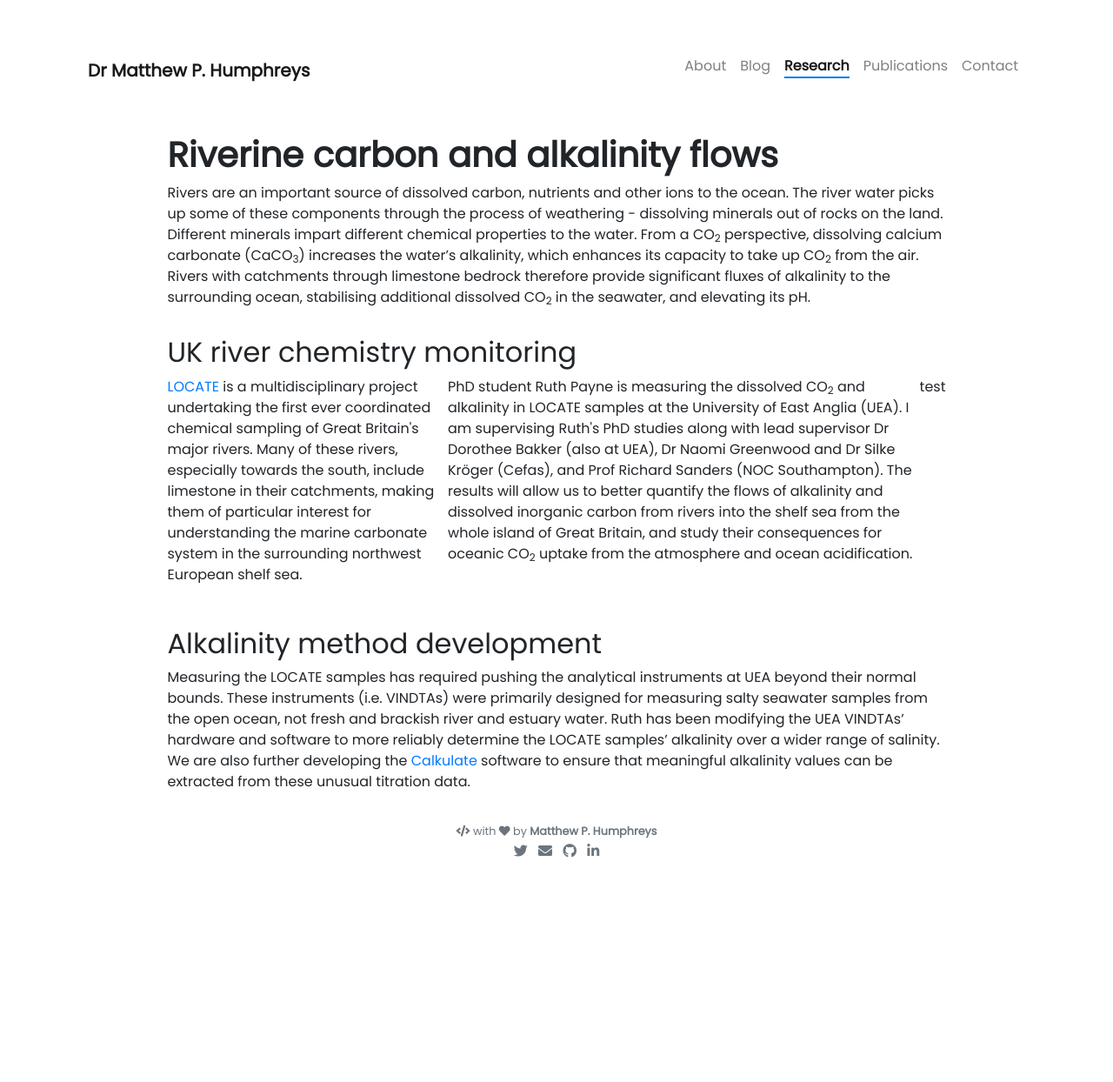
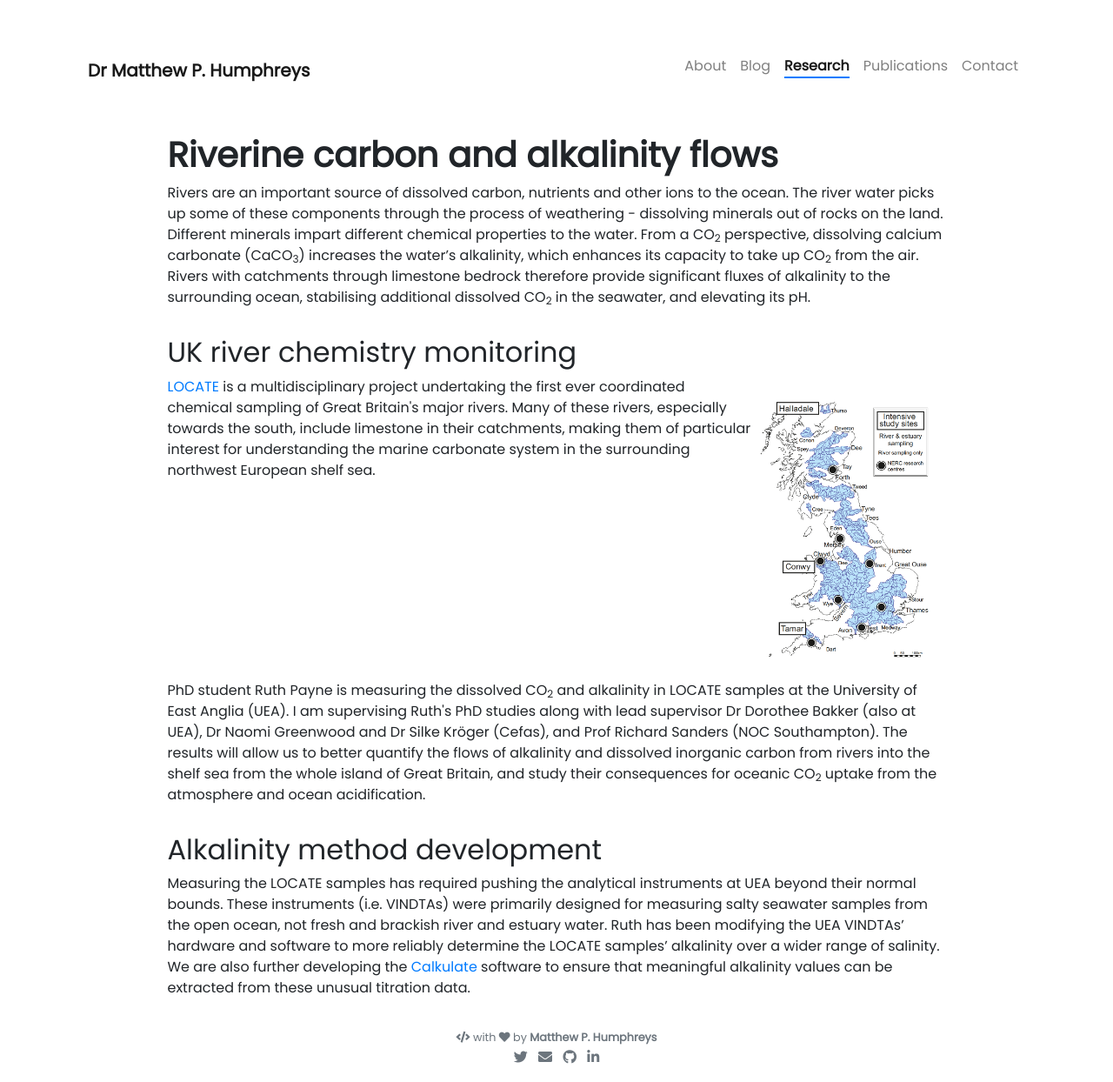
Before and after one commit to mvdh7/mvdh7.github.io, a Jekyll site: the page built from _projects/350-locate.md, in a window 1280 px wide. Shown: the whole page at 87% size. Built offline with Jekyll 4.4.1, drawn with Linux system fonts in a browser that asks for light colours; nearby versions of some CDN libraries; comment, search, counter and statistics services are not loaded; before the commit the page ends 1007 px from its top, so only the background shows below that.

Commit message:
Try adding LOCATE fig flex

```diff
--- a/_projects/350-locate.md
+++ b/_projects/350-locate.md
@@ -15,13 +15,14 @@
 ## UK river chemistry monitoring
 
 <div style="display:flex">
+
 <p><a href="http://locate.ac.uk/">LOCATE</a> is a multidisciplinary project undertaking the first ever coordinated chemical sampling of Great Britain's major rivers. Many of these rivers, especially towards the south, include limestone in their catchments, making them of particular interest for understanding the marine carbonate system in the surrounding northwest European shelf sea.</p>
 
-<p>PhD student Ruth Payne is measuring the dissolved CO<sub>2</sub> and alkalinity in LOCATE samples at the University of East Anglia (UEA). I am supervising Ruth's PhD studies along with lead supervisor Dr Dorothee Bakker (also at UEA), Dr Naomi Greenwood and Dr Silke Kröger (Cefas), and Prof Richard Sanders (NOC Southampton). The results will allow us to better quantify the flows of alkalinity and dissolved inorganic carbon from rivers into the shelf sea from the whole island of Great Britain, and study their consequences for oceanic CO<sub>2</sub> uptake from the atmosphere and ocean acidification.</p>
-
-<p>test</p>
+<img src="https://raw.githubusercontent.com/mvdh7/mvdh7.github.io/master/images/locate.png" width="25%" />
 
 </div>
+
+<p>PhD student Ruth Payne is measuring the dissolved CO<sub>2</sub> and alkalinity in LOCATE samples at the University of East Anglia (UEA). I am supervising Ruth's PhD studies along with lead supervisor Dr Dorothee Bakker (also at UEA), Dr Naomi Greenwood and Dr Silke Kröger (Cefas), and Prof Richard Sanders (NOC Southampton). The results will allow us to better quantify the flows of alkalinity and dissolved inorganic carbon from rivers into the shelf sea from the whole island of Great Britain, and study their consequences for oceanic CO<sub>2</sub> uptake from the atmosphere and ocean acidification.</p>
 
 ## Alkalinity method development
 
```
